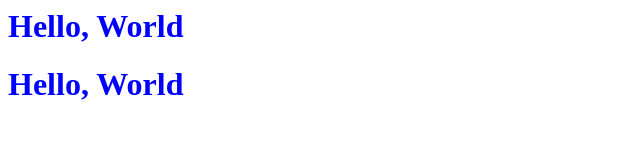
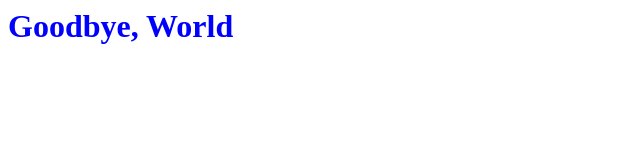
Before and after one commit to JadeZhangx/practice, a plain HTML site: page index.html in a window 1280 px wide. Shown: the whole page, without its empty margins (0-640 px from the left). Drawn offline with Linux system fonts and the light colour scheme.

Commit message:
Edit html

```diff
--- a/index.html
+++ b/index.html
@@ -3,14 +3,6 @@
 	<link rel=stylesheet href=style.css>
 </head>
 <body>
-					<h1>Hello, World</h1>
+	<h1>Goodbye, World</h1>
 </body>
 </html>
-<html>
-				<head>
-						<link rel=stylesheet href=style.css>
-				</head>
-				<body>
-					<h1>Hello, World</h1>
-				</body>
-			</html>
```
Lines whose indentation alone changed are shown as unchanged.
